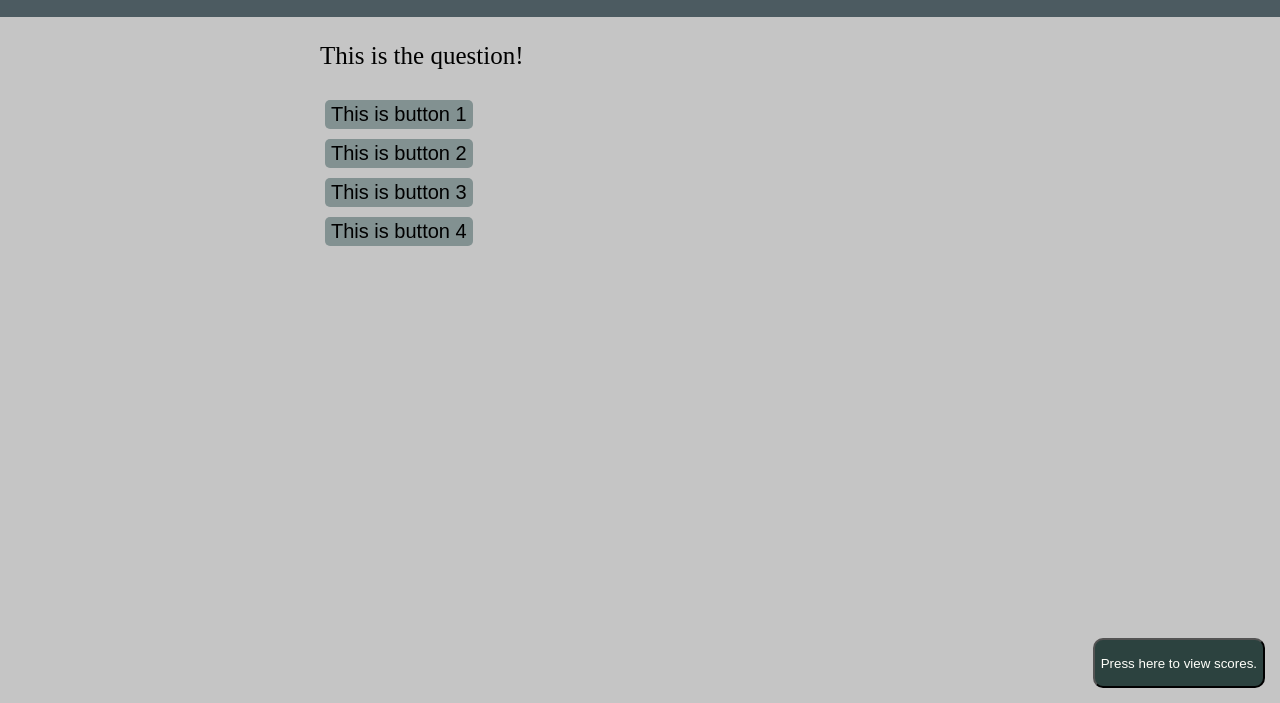
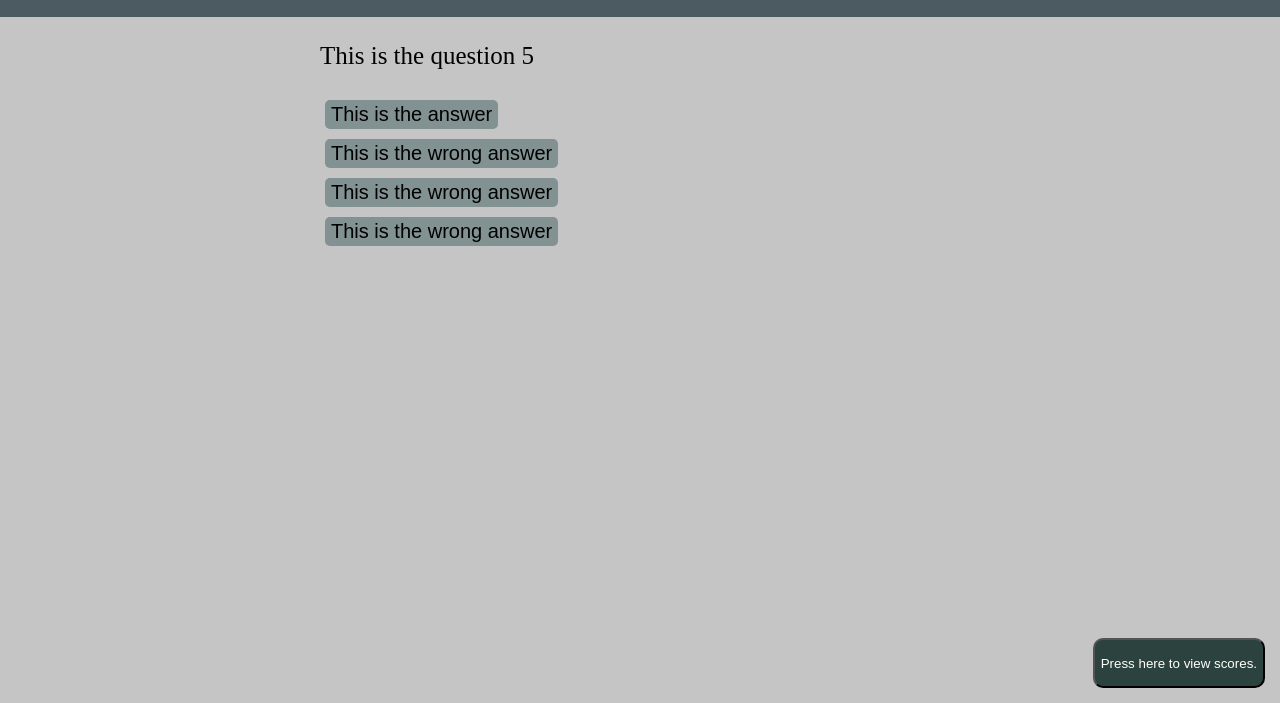
Before and after one commit to shyguyMatt/Challenge-4-Week-4, a plain HTML site: page index.html in a window 1280 px wide. Both pictures are taken after a click on the button "Go!". Shown: the part 97-800 px from the top of the page. Drawn offline with nearby package versions, Linux system fonts and the light colour scheme.

Commit message:
addedd js to display a question along with buttons for answers

```diff
--- a/assets/js/script.js
+++ b/assets/js/script.js
@@ -2,21 +2,68 @@
 var goBtnEl = $('#go')
 var questionEl = $('#question')
 
-var questions = [question = {
-    question: "This is the question 1",
-    answer: "This is the answer",
-    false: "This is the wrong answer",
-    false2: "This is the wrong answer",
-    false3: "This is the wrong answer"
-}, question = {
-    question: "This is the question 2",
-    answer: "This is the answer",
-    false: "This is the wrong answer",
-    false2: "This is the wrong answer",
-    false3: "This is the wrong answer"
-}];
+var questions = [question = [
+    "This is the question 1",
+    "This is the answer",
+    "This is the wrong answer",
+    "This is the wrong answer",
+    "This is the wrong answer"
+], question = [
+    "This is the question 2",
+    "This is the answer",
+    "This is the wrong answer",
+    "This is the wrong answer",
+    "This is the wrong answer"
+], question = [
+    "This is the question 3",
+    "This is the answer",
+    "This is the wrong answer",
+    "This is the wrong answer",
+    "This is the wrong answer"
+], question = [
+    "This is the question 4",
+    "This is the answer",
+    "This is the wrong answer",
+    "This is the wrong answer",
+    "This is the wrong answer"
+], question = [
+    "This is the question 5",
+    "This is the answer",
+    "This is the wrong answer",
+    "This is the wrong answer",
+    "This is the wrong answer"
+]];
+
+function retrieveQuestion() {
+    r = getRandomInt(0, questions.length)
+    console.log(r)
+    questionEl.empty()
+    questionEl.append('<p>')
+    questionEl.children('p').text(questions[r][0])
+    for (var i = 1; i<questions[r].length; i++) {
+        questionEl.append("<div>");
+        questionEl.append("<button>");
+        questionEl.children('button').last().addClass('ansBtn');
+        questionEl.children('button').last().attr('text', questions[r][i]);
+        questionEl.children('button').last().text(questions[r][i]);
+        questionEl.children('div').last().addClass('break')
+    }
+}
+
+function getRandomInt(min, max) {
+    min = Math.ceil(min);
+    max = Math.floor(max);
+    return Math.floor(Math.random() * (max - min) + min);
+  }
+
+questionEl.on('click', '.ansBtn', function (event) {
+    var text = event.target;
+    console.log($(event.target).attr('text'))
+    retrieveQuestion();
+})
 
 goBtnEl.on('click', function () {
     goBtnEl.css("display", "none")
+    retrieveQuestion();
     questionEl.css("display", "flex")
 })
```
Also changed, not shown: index.html (+4 -4 lines).
